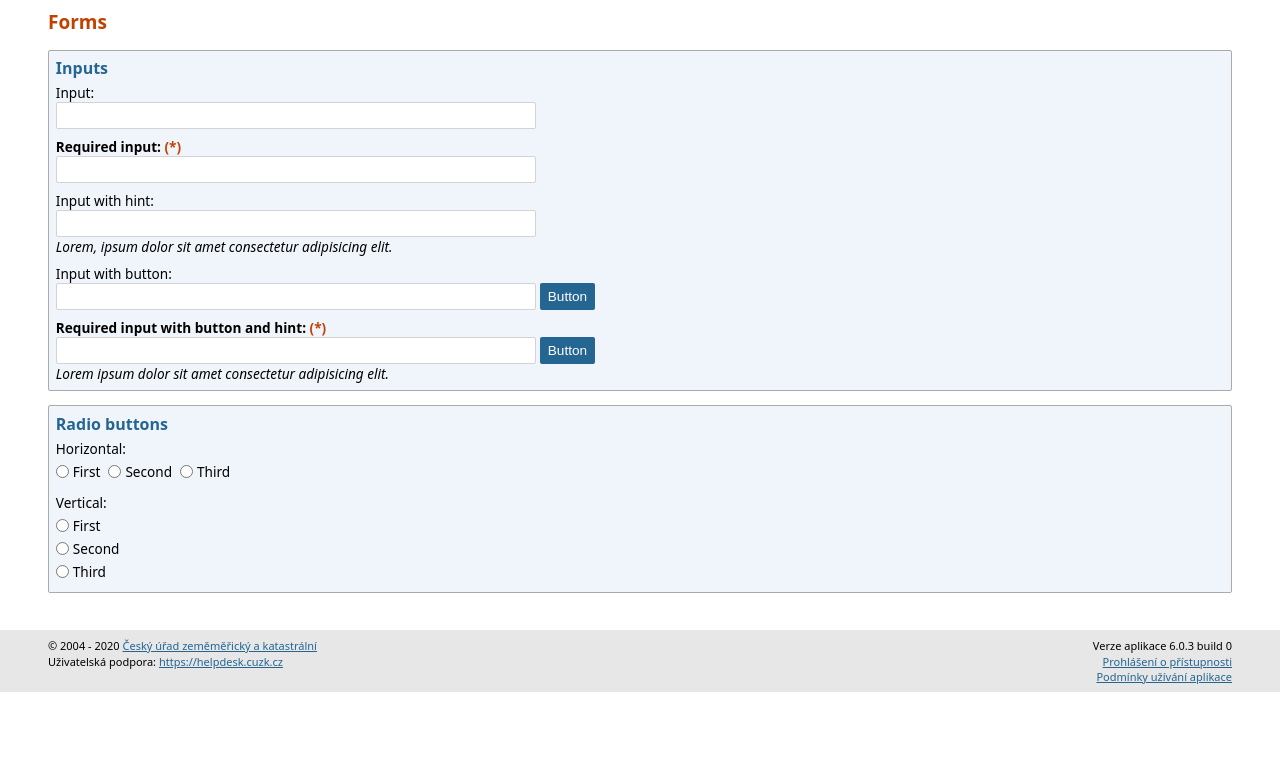
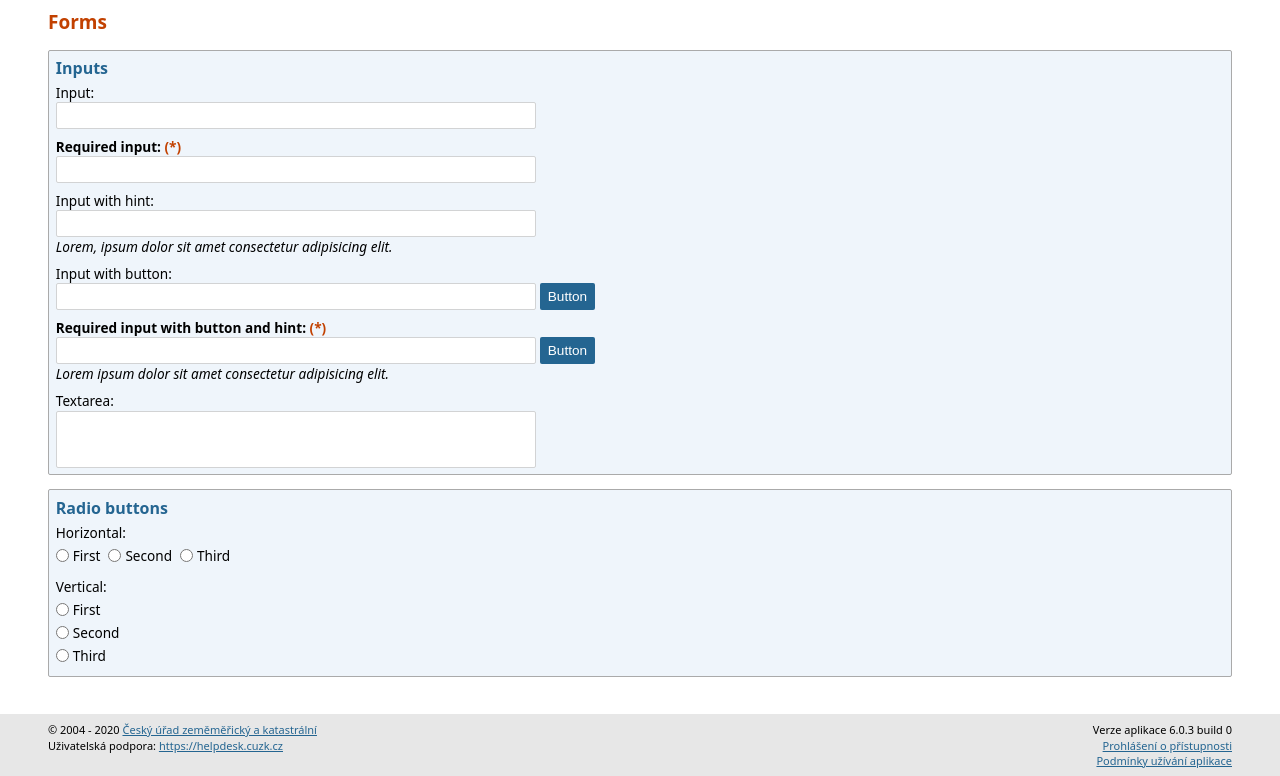
Before and after one commit to psleziak/cuzk-style, a plain HTML site: page forms.html in a window 1280 px wide. Shown: the part 111-887 px from the top of the page. Before the commit the page ends 803 px from the top, so only its background shows below. Drawn offline with Linux system fonts and the light colour scheme.

Commit message:
textarea

```diff
--- a/forms.html
+++ b/forms.html
@@ -102,6 +102,15 @@
                 Lorem ipsum dolor sit amet consectetur adipisicing elit.
               </div>
             </div>
+
+            <div class="cuzk-form-field">
+              <div class="cuzk-form-field__label">
+                <label for="inputWithAll">Textarea:</label>
+              </div>
+              <div class="cuzk-form-field__input">
+                <textarea rows="3" class="cuzk-maxw-480"></textarea>
+              </div>
+            </div>
           </fieldset>
         </div>
 
--- /dev/null
+++ b/styles/_textarea.scss
@@ -0,0 +1,15 @@
+textarea {
+  padding: 0.5rem 0.8rem;
+  border: 1px solid #d2d3d4;
+  border-radius: 2px;
+  width: 100%;
+  flex: 1;
+
+  &:hover,
+  &:focus {
+    color: $cuzk-fg-focus !important;
+    background-color: $cuzk-bg-focus !important;
+  }
+
+  resize: none;
+}
--- a/styles/styles.scss
+++ b/styles/styles.scss
@@ -13,3 +13,4 @@
 @import "nav";
 @import "radio";
 @import "table";
+@import "textarea";
```
Also changed, not shown: styles/styles.css, 1 other file.
